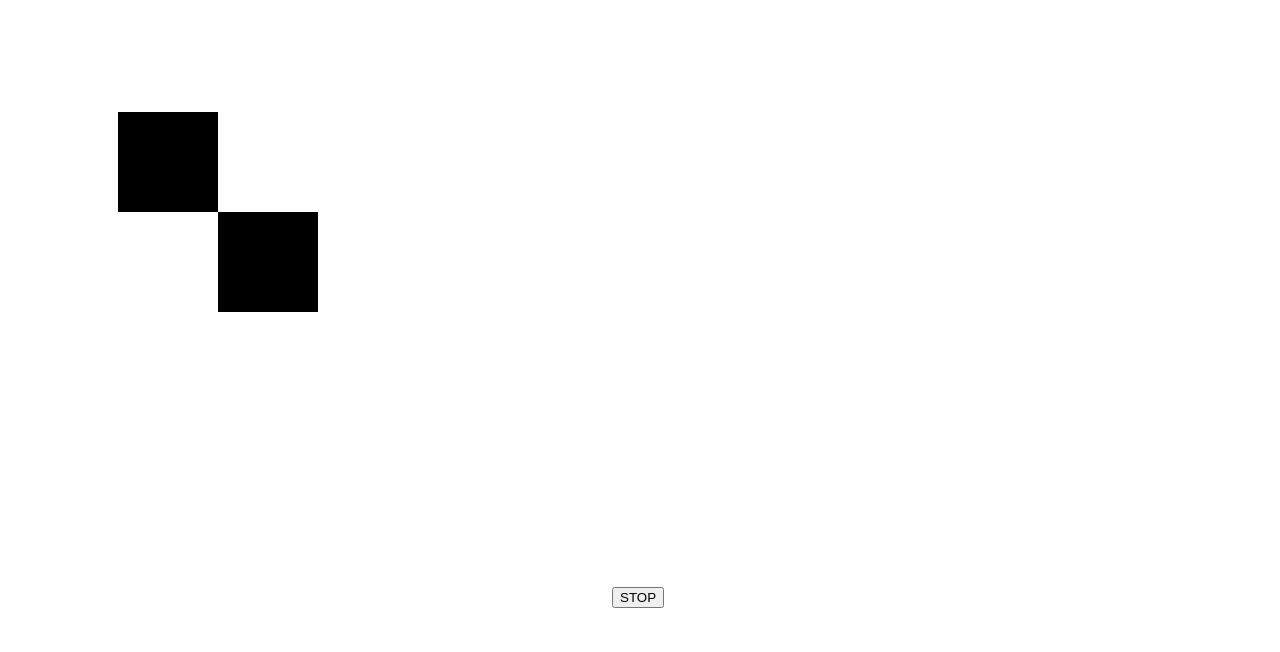
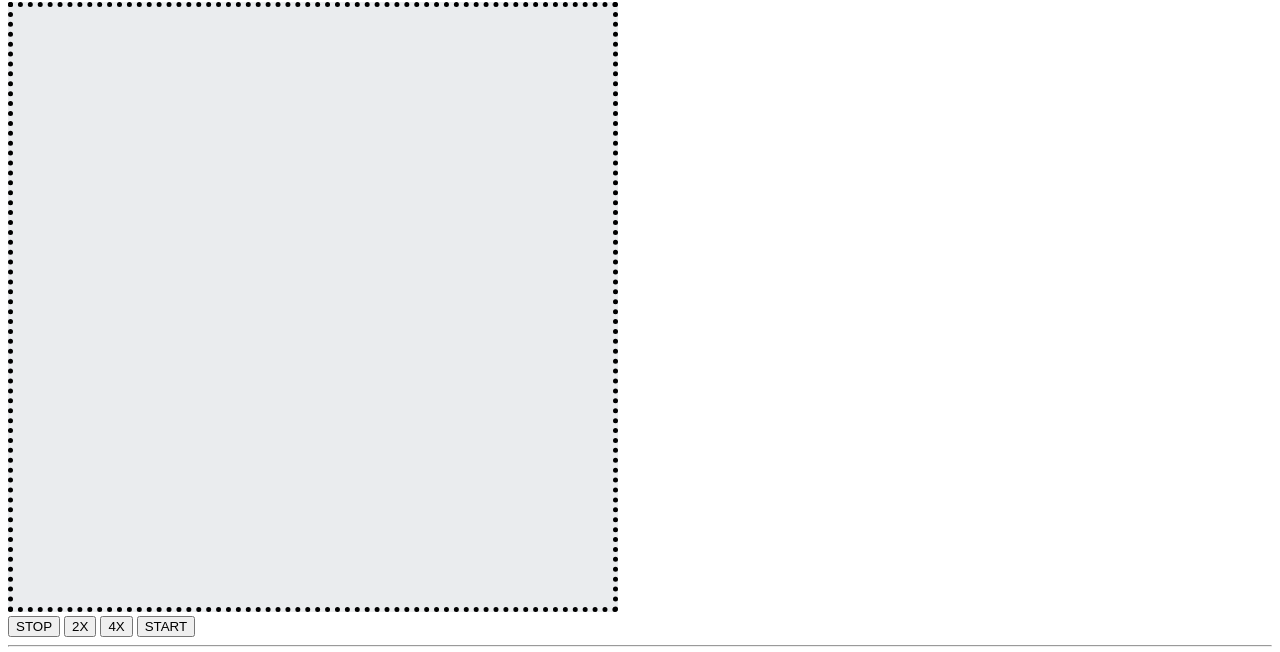
Before and after one commit to nchathu2014/creative-coding, a website: page index.htm in a window 1280 px wide. Shown: the part 78-730 px from the top of the page. Drawn offline with Linux system fonts and the light colour scheme.

Commit message:
first creative code example

```diff
--- a/index.htm
+++ b/index.htm
@@ -10,6 +10,15 @@
 <body>
     <h1>Creative Coding</h1>
     <canvas width=600 height=600></canvas>
-    <button id="btn-stop">STOP</button>
+   <div>
+    <button id="btn-stop" onclick="stop()">STOP</button>
+    <button id="btn-stop" onclick="speedUp(1000)">2X</button>
+    <button id="btn-stop" onclick="speedUp(500)">4X</button>
+    <button id="btn-stop" onclick="start()">START</button>
+   </div>
+
+   <hr/>
+
+   <canvas id='example-canvas' width="600" height="600"></canvas>
 </body>
 </html>
--- a/scripts/script.js
+++ b/scripts/script.js
@@ -5,32 +5,97 @@
  *
  */
 
-let x = 10;
-let y = 10;
+let x = 0;
+let y = 0;
 let width = 100;
 let height = 100;
 
 let one = null;
+const colors = [
+  "#DFFF00",
+  "#FFBF00",
+  "#FF7F50",
+  "#DE3163",
+  "#9FE2BF",
+  "#40E0D0",
+  "#6495ED",
+  "#CCCCFF",
+  "#ffffff",
+  "#7B7D7D",
+];
 
 const canvas = document.querySelector("canvas");
+canvas.style.border = "5px dotted black";
+canvas.style.backgroundColor = "#EAECEE";
+
 const context = canvas.getContext("2d");
 
 const btnStart = document.querySelector("#btn-stop");
 
-btnStart.addEventListener("click", () => {
-  stop();
-});
+function getRandomColor(range) {
+  const rIndex = Math.floor(Math.random() * range) + 1;
+  return colors[rIndex];
+}
 
-function start() {
+function getRandomCordinates(rangeX, rangeY) {
+  const rX = Math.floor(Math.random() * rangeX) + 1;
+  const rY = Math.floor(Math.random() * rangeY) + 1;
+  return [rX, rY];
+}
+
+function start(delay = 2000) {
   one = setInterval(() => {
-    x += width;
-    y += height;
+    const [rX, rY] = getRandomCordinates(500, 500);
+
+    x = rX; //+ width;
+    y = rY; //+ height;
+
+    context.fillStyle = getRandomColor(10);
     context.fillRect(x, y, width, height);
-  }, 2000);
+
+    //Creat the border around the square
+    context.beginPath();
+    context.rect(x, y, width, height);
+    context.lineWidth = 4;
+    context.stroke();
+
+    context.beginPath();
+    context.arc(
+      x + 50,
+      y + 50,
+      30,
+      Math.PI * getRandomNumber(5),
+      (Math.PI * getRandomNumber(5)) / getRandomNumber(5),
+      true
+    );
+    context.fill();
+    context.stroke();
+  }, delay);
+}
+
+function speedUp(delay) {
+  start(delay);
 }
 
 function stop() {
   clearInterval(one);
 }
 
-start();
+function getRandomNumber(range) {
+  return Math.floor(Math.random() * range) + 1;
+}
+
+//start();
+
+//=========== Example Canvas
+
+const exc = document.querySelector("#example-canvas");
+const context_e = exc.getContext("2d");
+context_e.lineWidth = 4;
+context_e.beginPath();
+context_e.rect(100, 100, 400, 400);
+context_e.stroke();
+
+context_e.beginPath();
+context_e.arc(300, 300, 100, Math.PI / 10, Math.PI * 2);
+context_e.stroke();
```
